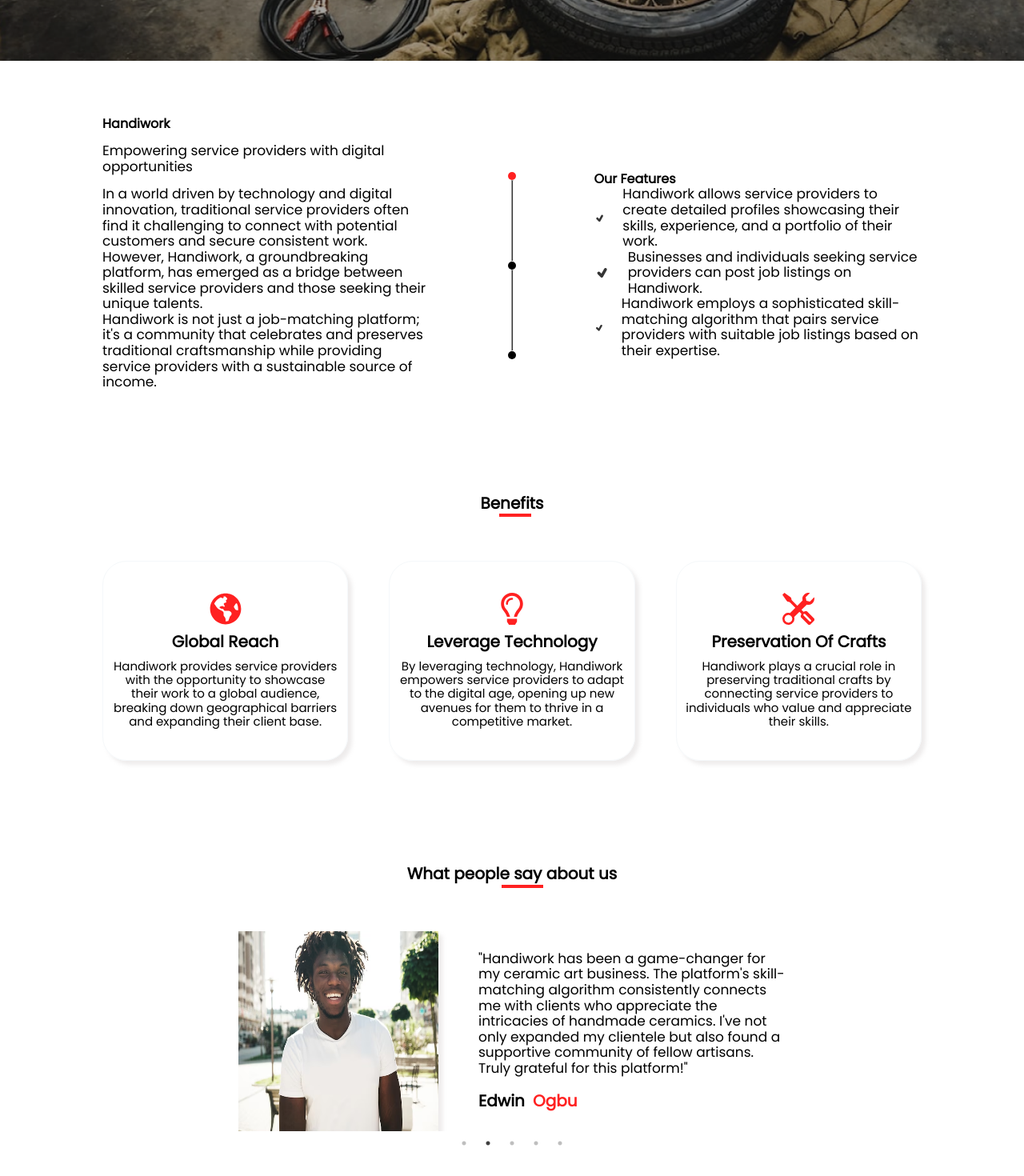
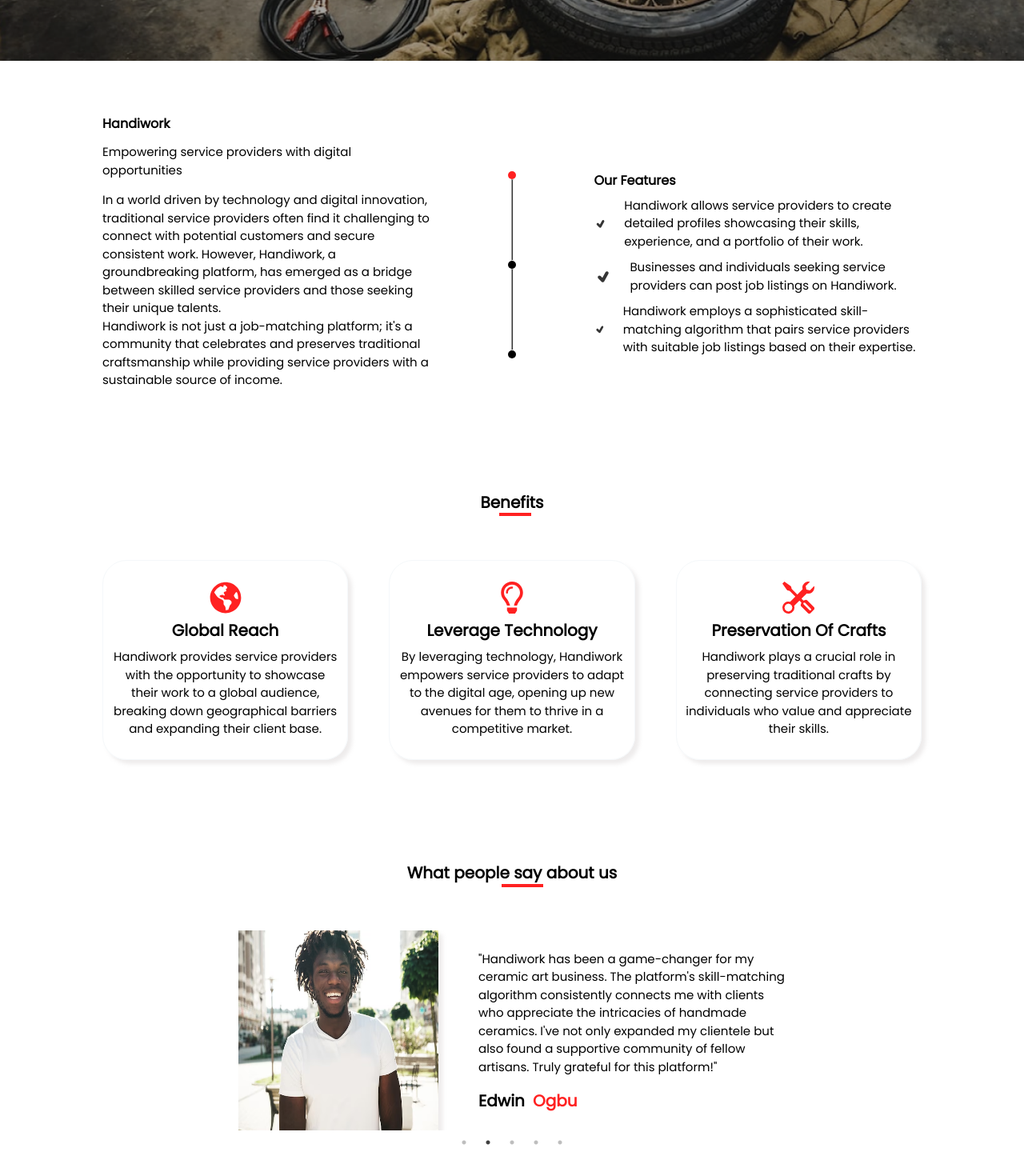
Before and after one commit to Cannyokpoto/page-handiwork, a React (Vite) app: page /about in a window 1280 px wide. Shown: the part 564-2034 px from the top of the page at 80% size. Built offline with nearby package versions, Linux system fonts and the light colour scheme; no server answers; a web font is replaced by a local one.

Commit message:
my changes

```diff
--- a/src/Components/Benefits/Benefits.css
+++ b/src/Components/Benefits/Benefits.css
@@ -72,6 +72,7 @@
 .our-benefits .benefits span p{
     font-size: 15px;
     text-align: center;
+    line-height: 1.5;
 }
 
 @media (max-width: 500px){
--- a/src/Components/Client/Client.css
+++ b/src/Components/Client/Client.css
@@ -34,7 +34,8 @@
 }
 
 .testimonial span p{
-    font-size: 17px;
+    font-size: 15px;
+    line-height: 1.5;
 }
 
 .testimonial span h4{
--- a/src/Components/OurFeatures/OurFeatures.css
+++ b/src/Components/OurFeatures/OurFeatures.css
@@ -19,7 +19,8 @@
 }
 
 .our-features p{
-    font-size: 17px;
+    font-size: 15px;
+    line-height: 1.5;
 }
 
 .our-features .left{
@@ -80,6 +81,7 @@
     flex-direction: column;
     align-items: flex-start;
     justify-content: center;
+    gap: 10px;
 }
 
 .our-features .right span{
@@ -89,6 +91,7 @@
     align-items: center;
     justify-content: flex-start;
     gap: 20px;
+    line-height: 1.5;
 }
 
 .our-features .right span .grey{
```
